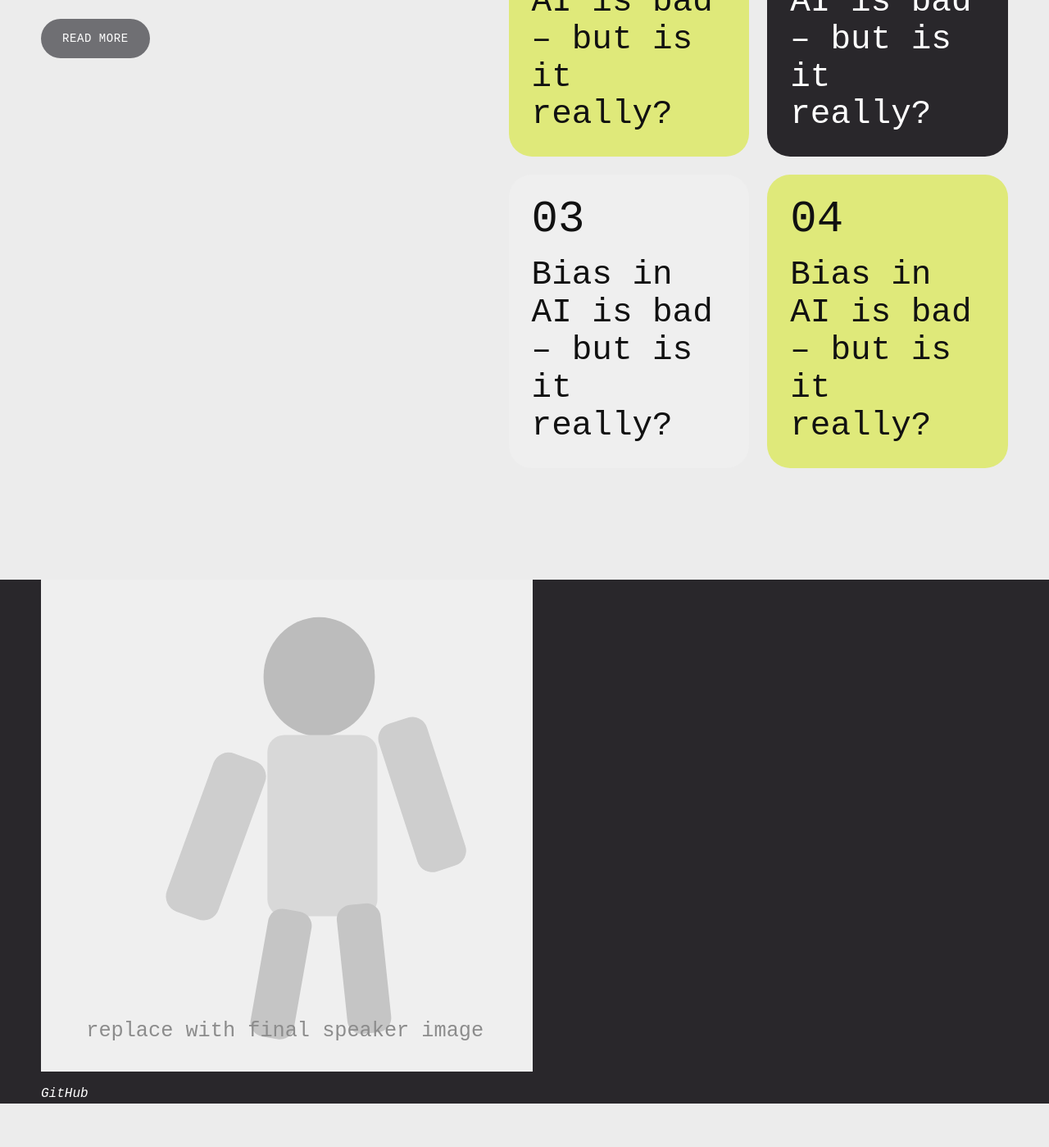
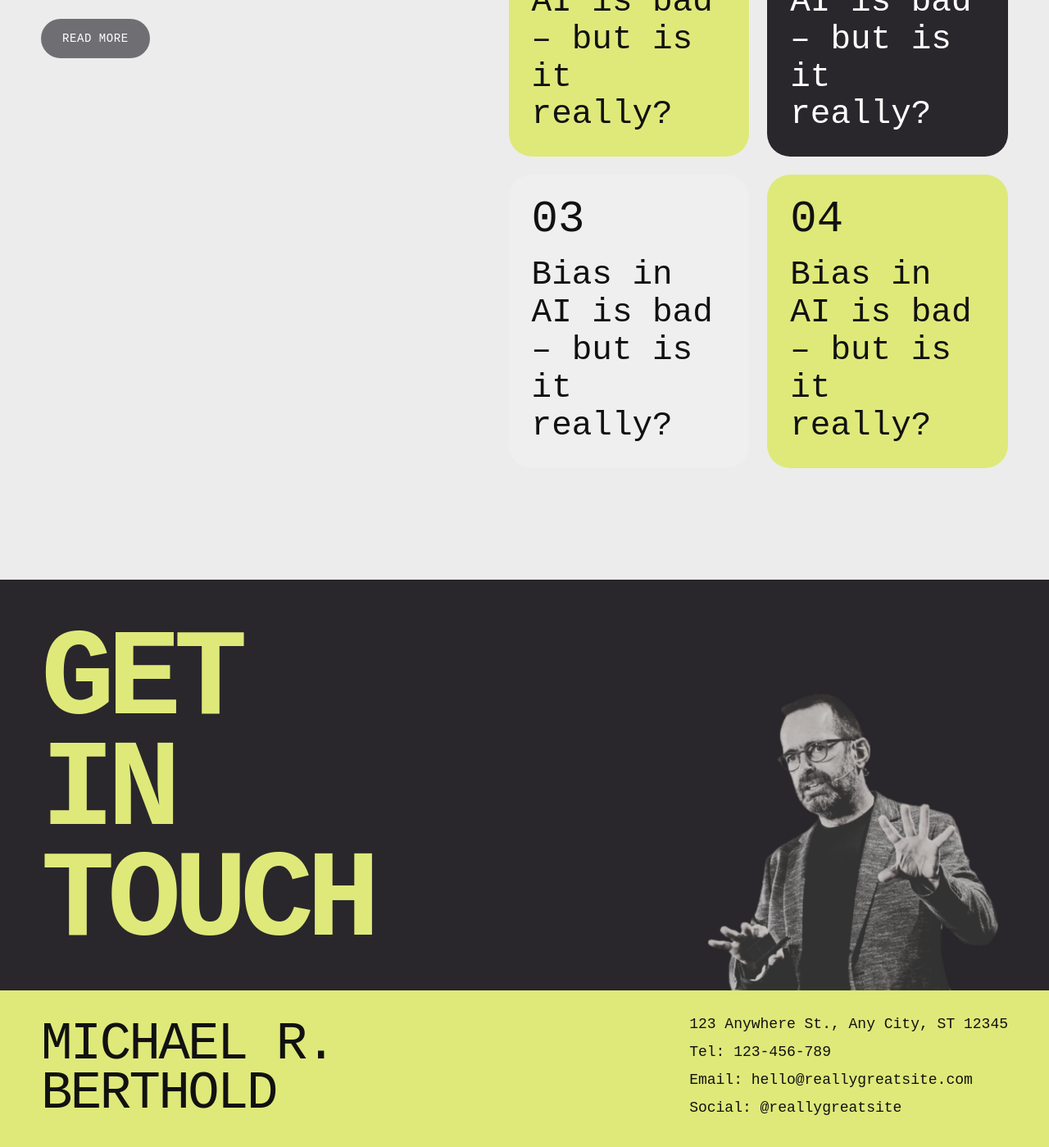
Before and after one commit to lacahelpme/test, a Jekyll site: the page built from en/index.md, in a window 1280 px wide and 1400 px high, scrolled down 5363 px. Shown: the whole window at 82% size. Built offline with Jekyll 4.4.1, drawn with Linux system fonts in a browser that asks for light colours; before the commit the page ends 6725 px from its top, so only the background shows below that.

Commit message:
Update footer.html

```diff
--- a/_includes/footer.html
+++ b/_includes/footer.html
@@ -1,23 +1,26 @@
 <footer class="site-footer" id="contact">
-  <div class="container footer-shell">
-    <section class="contact-banner">
-      <div class="contact-banner__copy">
-        <p class="overline">{{ page.contact_overline }}</p>
-        <h2>{{ page.contact_title }}</h2>
+  <div class="container footer-top">
+    <div class="footer-cta">
+      <h2>GET IN TOUCH</h2>
+    </div>
+
+    <div class="footer-image-wrap">
+      <img src="{{ '/assets/img/portrait2.png' | relative_url }}" alt="Speaker image of Michael Berthold">
+    </div>
+  </div>
+
+  <div class="footer-bottom">
+    <div class="container footer-bottom-grid">
+      <div class="footer-name">
+        MICHAEL R.<br>BERTHOLD
       </div>
-      <div class="contact-banner__media" aria-hidden="true">
-        <img src="{{ '/assets/img/speaker.svg' | relative_url }}" alt="" loading="lazy" width="600" height="500">
-      </div>
-    </section>
 
-    <section class="contact-info">
-      <div class="contact-info__name">{{ page.footer_name }}</div>
-      <address class="contact-info__details">
-        <p>{{ page.address_line }}</p>
-        <p><a href="tel:+49123456789">{{ page.phone_line }}</a></p>
-        <p><a href="mailto:hello@example.com">{{ page.email_line }}</a></p>
-        <p><a href="https://github.com/" target="_blank" rel="noopener noreferrer">GitHub</a></p>
+      <address class="footer-contact">
+        <p>123 Anywhere St., Any City, ST 12345</p>
+        <p>Tel: 123-456-789</p>
+        <p>Email: hello@reallygreatsite.com</p>
+        <p>Social: @reallygreatsite</p>
       </address>
-    </section>
+    </div>
   </div>
 </footer>
```
